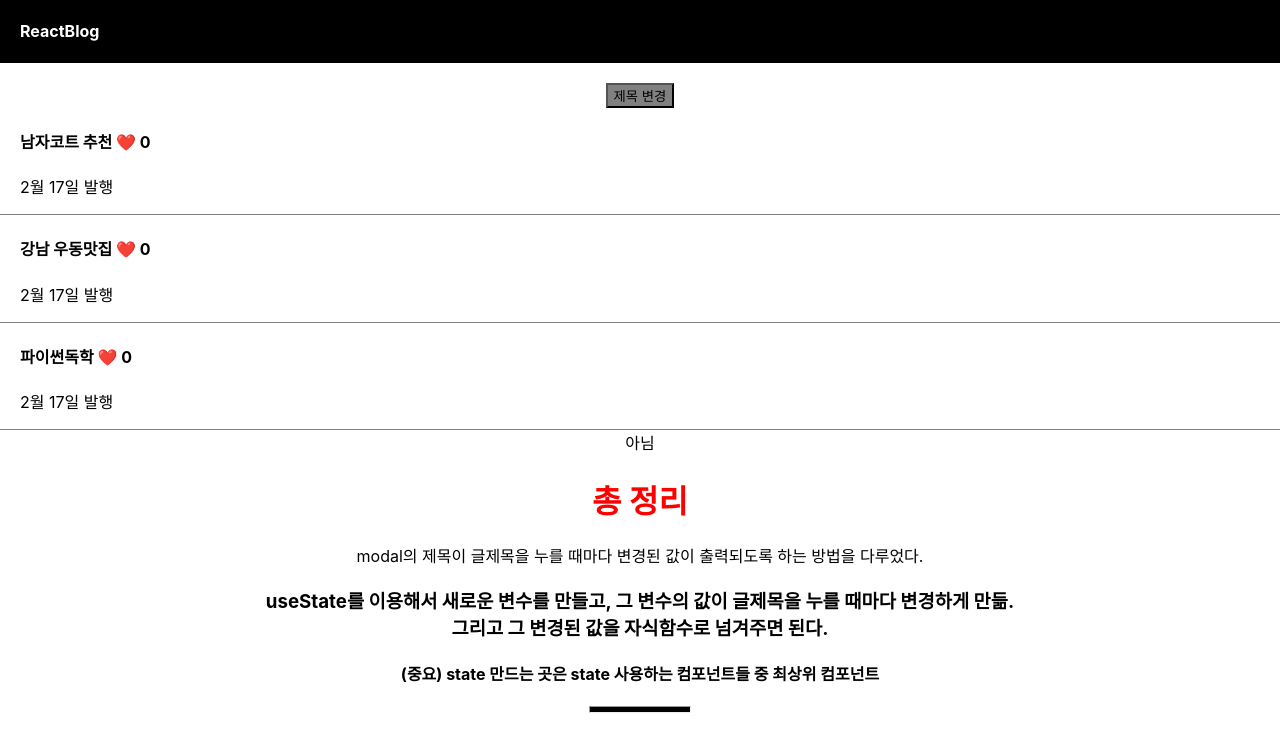
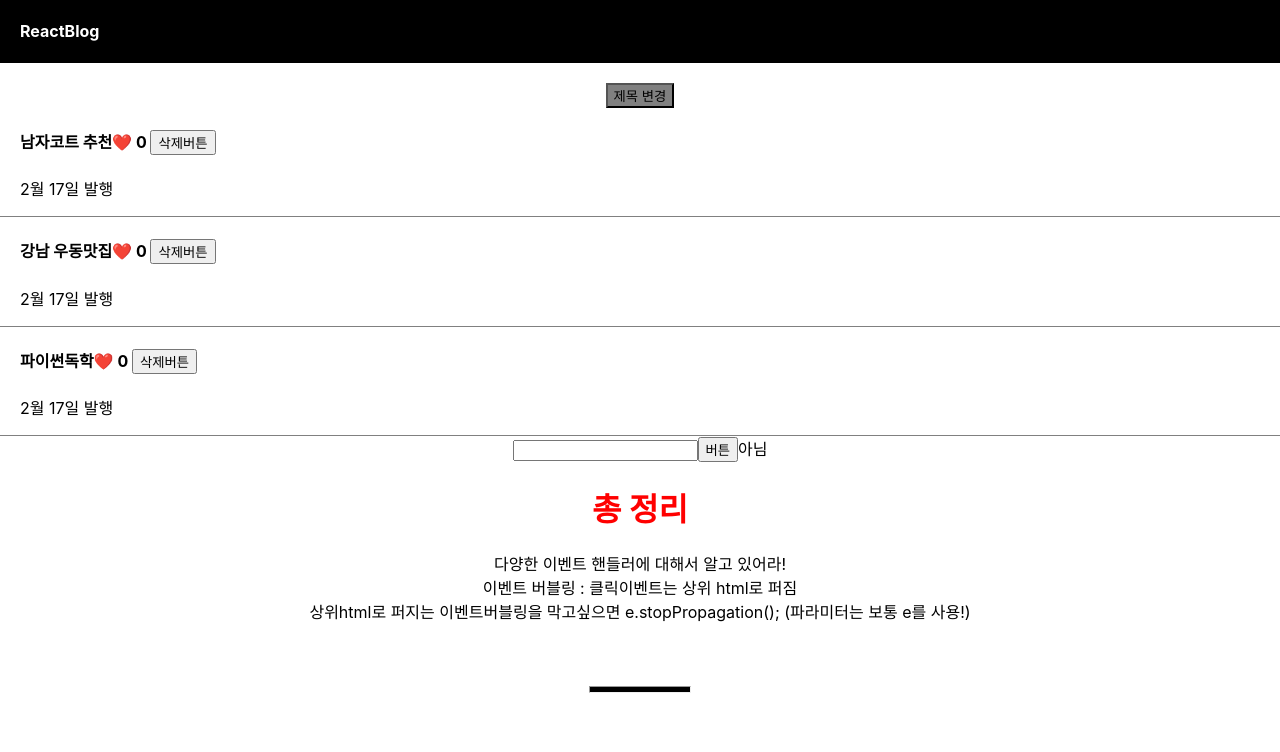
Before and after one commit to jangdayeon/ReactStudying_part1, a React (Create React App) app: page / in a window 1280 px wide. Shown: the top 752 px of the page. Built offline with nearby package versions, Linux system fonts and the light colour scheme.

Commit message:
input 1 : 사용자가 입력한 글 다루기 & input 다루기 2 : 블로그 글발행 기능 만들기

```diff
--- a/src/App.js
+++ b/src/App.js
@@ -11,6 +11,7 @@ function App() {
   let [따봉, 따봉변경] = useState([0,0,0]);
   let [modal, setModal] = useState('닫힘');
   let [title,setTitle] = useState(0);
+  let [입력값,입력값변경]= useState('');
 
 
   function 함수(){
@@ -31,31 +32,39 @@ function App() {
         return(
           <div className="list" key={i}>
         <h4 onClick={()=>{
-          ////////////////////////////////////////////글제목을 누를 때마다 title이 재설정 되도록!
           setTitle(i);
-          ////////////////////////////////////////////
+
           modal =='열림'? setModal('닫힘'):setModal('열림');
-          }}>{글데이터}  <span onClick={()=>{ let copy = [...따봉]; copy[i]+=1; 따봉변경(copy)}}>❤️</span> {따봉[i]} </h4>
+          }}>{글데이터}
+          {/* ///////////////////////////////////////////// */}
+          <span onClick={(e)=>{ e.stopPropagation(); let copy = [...따봉]; copy[i]+=1; 따봉변경(copy)}}>❤️</span> {따봉[i]}
+          <span> <button onClick={(e)=>{e.stopPropagation(); let copy = [...a]; copy.splice(i,1); 제목변경(copy);}}>삭제버튼</button></span>
+          {/* ///////////////////////////////////////////// */}
+          </h4>
         {/* <h4>{a[i]} </h4> */}
         <p>2월 17일 발행</p>
         </div>
         )
       })}
+      {/* //////////////////////////////////////////////// */}
+      <input onChange={(e)=>{입력값변경(e.target.value); console.log(입력값);}}/>
+      <button onClick={()=>{let copy = [...a]; copy.unshift(입력값); 제목변경(copy);}}>버튼</button>
+      {/* //////////////////////////////////////////////// */}
+
       {
-        /////////////////////////////////////////////
         modal == '열림'? <Modal 글제목={a} color={'skyblue'} title={title}/> : '아님'
-        /////////////////////////////////////////////
+
       }
 
       <div>
         <h1 style={{color:'red'}}>총 정리</h1>
-        modal의 제목이 글제목을 누를 때마다 변경된 값이 출력되도록 하는 방법을 다루었다.<br></br>
+        다양한 이벤트 핸들러에 대해서 알고 있어라!<br></br>
+        이벤트 버블링 : 클릭이벤트는 상위 html로 퍼짐<br></br>
+        상위html로 퍼지는 이벤트버블링을 막고싶으면 e.stopPropagation(); (파라미터는 보통 e를 사용!)
         <h3>
-          useState를 이용해서 새로운 변수를 만들고, 그 변수의 값이 글제목을 누를 때마다 변경하게 만듦.<br></br>
-          그리고 그 변경된 값을 자식함수로 넘겨주면 된다.<br></br>
+          <br></br>
         </h3>
         <h4>
-          (중요) state 만드는 곳은 state 사용하는 컴포넌트들 중 최상위 컴포넌트
         </h4>
         <hr style={{width:'100px', height:'5px',backgroundColor:'black'}}></hr>
 
@@ -66,7 +75,7 @@ function App() {
 
 
 }
-////////////////////////////////////////////////////////////
+
 function Modal(props){
   return (
     <div className="modal" style={{background : props.color}}>
@@ -77,6 +86,5 @@ function Modal(props){
       </div>
   )
 }
-////////////////////////////////////////////////////////////
 
 export default App;
```
